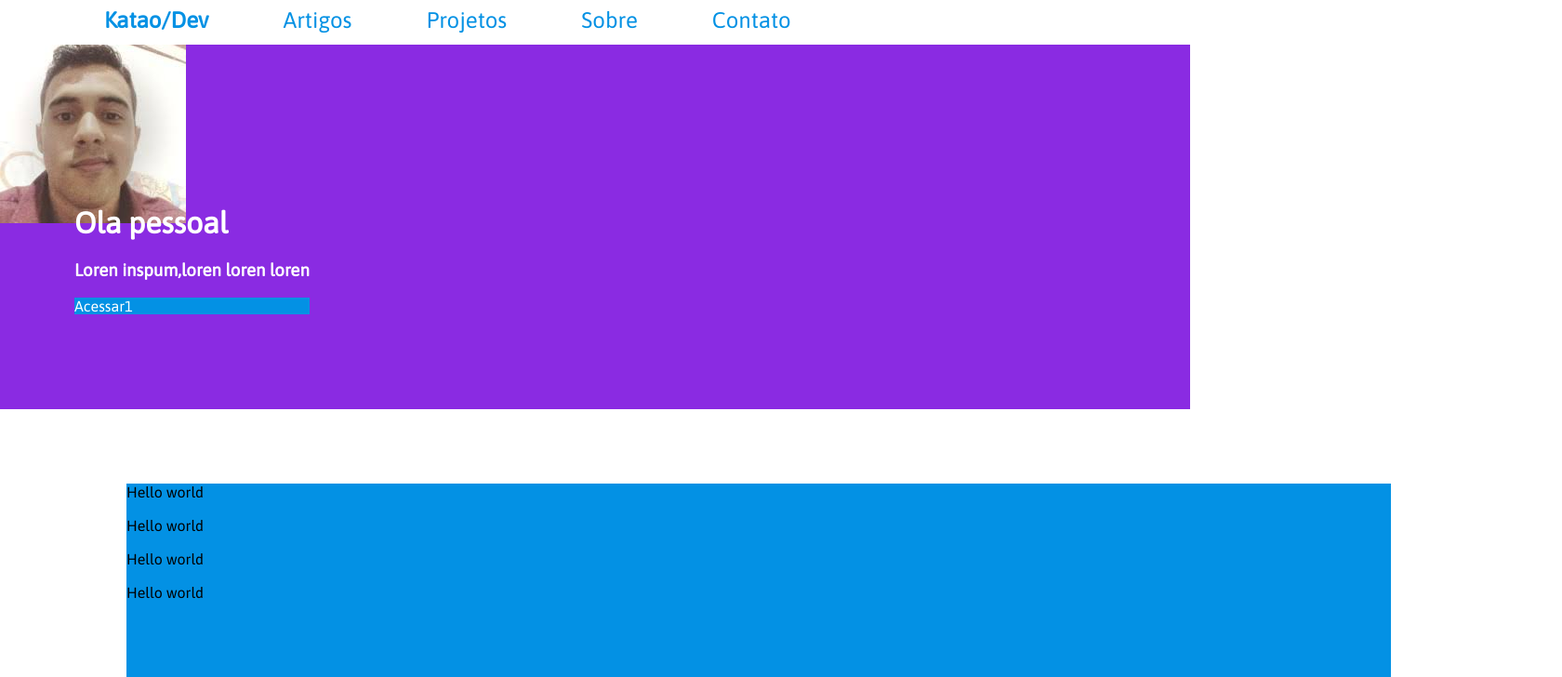
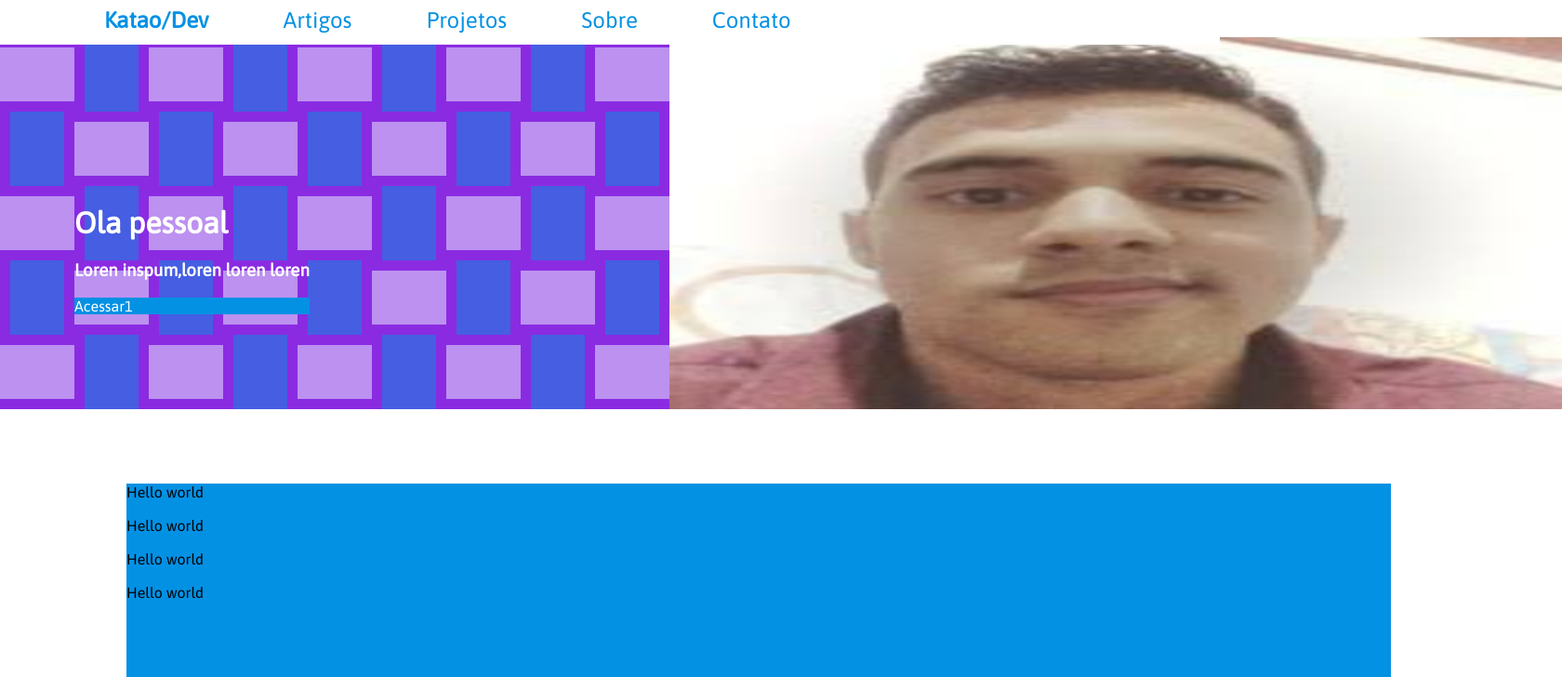
Before and after one commit to FelipeKatao/kataoDev, a React (Create React App) app in the folder kataodev/: page / in a window 1280 px wide. Shown: the top 728 px of the page at 93% size, 1680 px wide, since content can reach past the window. Built offline with nearby package versions, Linux system fonts and the light colour scheme.

Commit message:
painel of banner created

```diff
--- a/kataodev/src/CSS/App.css
+++ b/kataodev/src/CSS/App.css
@@ -46,8 +46,21 @@ body{
   background-color: #0391e4;
 }
 #imgsBanner{
+  margin-left: 90vh;
+  height: 50vh;
+  width: 120vh;
   position: absolute;
-  z-index: 0;
+  z-index: 3;
+}
+#containerShapes{
+  z-index: 1;
+  float: left;
+  position: absolute;
+  height: 50vh;
+  width: 90vh;
+  display: flex;
+  flex-direction: row;
+  flex-wrap: wrap;
 }
 
 /*Pagina principal*/
@@ -64,3 +77,24 @@ body{
   display: flex;
   flex-direction: column;
 }
+.recShape{
+  display: inline-block;
+  position: relative;
+  height: 10vh;
+  width: 10vh;
+  opacity: 0.5;
+  z-index: 4;
+}
+.shapeAlice{
+  background-color: aliceblue;
+  animation-name: rotatesInvert;
+  animation-duration: 4s;
+  animation-iteration-count: infinite;
+
+}
+.ShapeBlue{
+  background-color: #0391e4;
+  animation-name: rotates;
+  animation-duration: 4s;
+  animation-iteration-count: infinite;
+}
--- /dev/null
+++ b/kataodev/src/CSS/animate.css
@@ -0,0 +1,15 @@
+@keyframes rotates{
+    0%{ transform: rotate3d(0,0,0,0); }
+    20%{ transform: rotate3d(0,1,0,20deg); }
+    40%{ transform: rotate3d(0,1,0,40deg); }
+    60%{ transform: rotate3d(0,1,0,60deg); }
+    90%{ transform: rotate3d(0,1,0,90deg); }
+}
+
+@keyframes rotatesInvert{
+    0%{ transform: rotate3d(0,0,0,0); }
+    20%{ transform: rotate3d(1,0,0,20deg); }
+    40%{ transform: rotate3d(1,0,0,40deg); }
+    60%{ transform: rotate3d(1,0,0,60deg); }
+    90%{ transform: rotate3d(1,0,0,90deg); }
+}
--- a/kataodev/src/components/BannerText.js
+++ b/kataodev/src/components/BannerText.js
@@ -4,6 +4,14 @@ import BannerControl from '../models/BannerControl.js'
 
 function BannerText(){
     const content =["Ola pessoal","Loren inspum,loren loren loren","Acessar1"]
+    const SquareBlue = <div className="recShape ShapeBlue"></div>
+    const SquareAlice = <div className="recShape shapeAlice"></div>
+    let squares = []
+    for(var x=0;x<22;x++){
+        squares.push(SquareAlice)
+        squares.push(SquareBlue)
+    }
+    squares.push(SquareAlice)
     BannerControl()
     return(
         <>
@@ -12,6 +20,9 @@ function BannerText(){
             <h3 id="AboutTextBanner">{content[1]}</h3>
             <div id="btBannerText" className="btbanner">{content[2]}</div>
         </div>
+        <div id="containerShapes">
+            {squares}
+        </div>
         </>
     )
 }
```
Also changed, not shown: kataodev/src/components/Banner.js.
